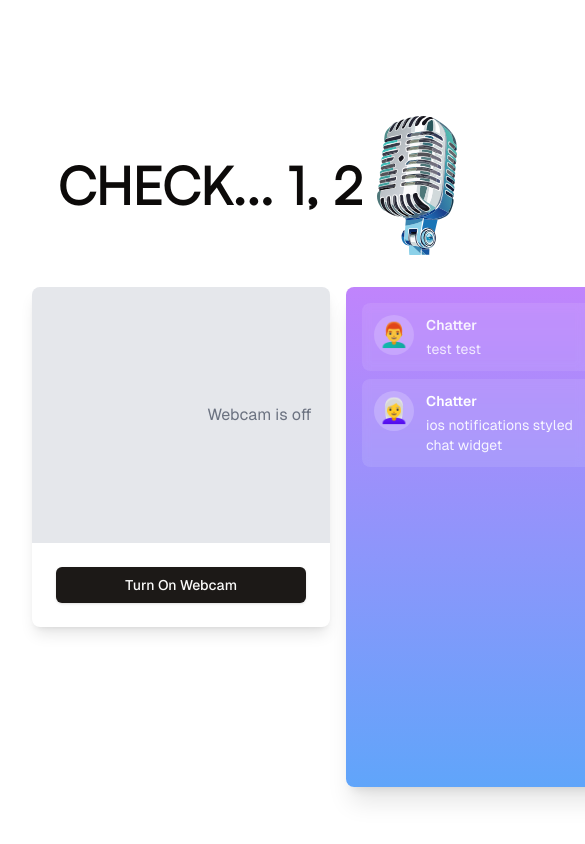
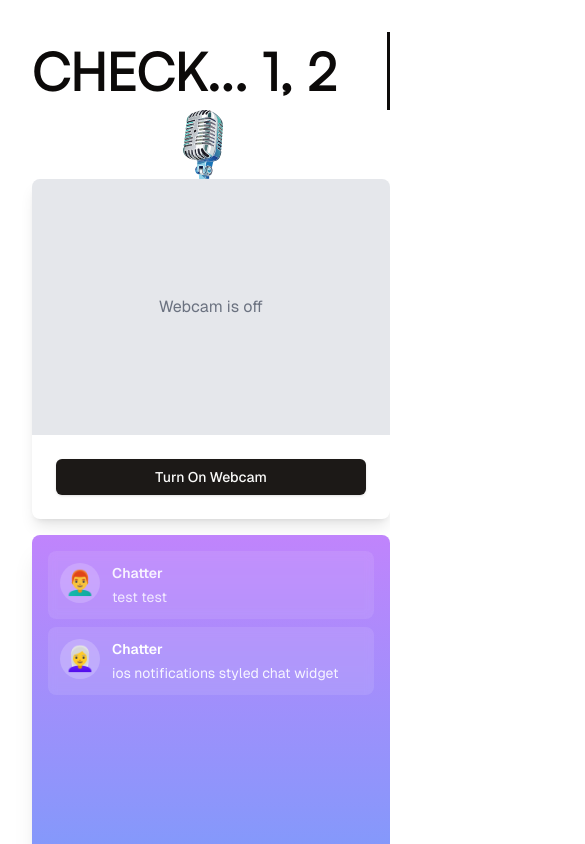
Before and after one commit to justinkahrs/check12, a Next.js app: page / in a window 390 px wide. Shown: the top 844 px of the page, 585 px wide, since content can reach past the window. Built offline with nearby package versions, Linux system fonts and the light colour scheme.

Commit message:
fix: Mobile layout, kinda - remove tailwind later

```diff
--- a/src/app/index.css
+++ b/src/app/index.css
@@ -2,6 +2,7 @@
   from {
     width: 0;
   }
+
   to {
     width: 100%;
   }
--- a/src/app/page.tsx
+++ b/src/app/page.tsx
@@ -1,4 +1,4 @@
-import { Grid2 as Grid } from "@mui/material";
+import { Grid } from "@mui/material";
 import localFont from "next/font/local";
 import Image from "next/image";
 
@@ -14,11 +14,42 @@ const satoshi = localFont({
 
 export default function Home() {
   return (
-    <div className="grid grid-rows-[20px_1fr_20px] items-center justify-items-center min-h-screen p-8 pb-20 gap-16 sm:p-20 font-[family-name:var(--font-geist-sans)]">
-      <main className="flex flex-col gap-8 row-start-2 items-center sm:items-start">
+    <Grid
+      container
+      direction="column"
+      justifyContent="flex-start"
+      alignItems="center"
+      sx={{
+        width: "100%",
+        maxWidth: 1200,
+        mx: "auto",
+        px: { xs: 4, sm: 20 },
+        pb: { xs: 12, sm: 20 },
+        pt: { xs: 4, sm: 8 },
+        gap: { xs: 4, sm: 8 },
+        fontFamily: "var(--font-geist-sans)",
+      }}
+    >
+      <Grid item xs={12} sx={{ width: "100%" }}>
+        <Grid
+          container
+          direction="column"
+          spacing={4}
+          alignItems={{ xs: "center", sm: "flex-start" }}
+          sx={{ margin: "inherit" }}
+        >
+          {/* Header Items */}
           <Grid container spacing={2}>
-          <Grid size={9} container direction="column" justifyContent="center">
-            <h1
+            <Grid
+              item
+              xs={12}
+              md={9}
+              lg={4}
+              container
+              direction="column"
+              justifyContent="center"
+            >
+              <div
                 className={`${satoshi.className} typewriter uppercase`}
                 style={{
                   fontSize: "52px",
@@ -26,28 +57,40 @@ export default function Home() {
                 }}
               >
                 Check... 1, 2
-            </h1>
+              </div>
             </Grid>
-          <Grid size={3} container alignItems="center" justifyContent="center">
+            <Grid
+              item
+              xs={12}
+              md={3}
+              container
+              alignItems="center"
+              justifyContent="center"
+              spacing={2}
+            >
               <Image
                 className="inline"
                 src={MicIcon}
                 alt="My Icon"
-              width={80}
-              height={80}
+                width={40}
+                height={40}
               />
             </Grid>
           </Grid>
 
           <Grid container spacing={2}>
-          <Grid size={8}>
+            <Grid item xs={12} md={8}>
               <StreamCheck />
             </Grid>
-          <Grid size={4}>
+            <Grid item xs={12} md={4}>
               <ChatComponentComponent />
             </Grid>
           </Grid>
-      </main>
-    </div>
+        </Grid>
+      </Grid>
+
+      {/* Bottom spacer */}
+      <Grid item xs={12} sx={{ height: 20 }} />
+    </Grid>
   );
 }
--- a/src/components/chat-component.tsx
+++ b/src/components/chat-component.tsx
@@ -57,7 +57,7 @@ export function ChatComponentComponent() {
   }, [counter, messages.length])
 
   return (
-    <div className="w-[285px] h-[500px] bg-gradient-to-b from-purple-400 to-blue-400 rounded-lg overflow-hidden shadow-xl">
+    <div className="w-full sm:w-[285px] flex-none h-[500px] bg-gradient-to-b from-purple-400 to-blue-400 rounded-lg overflow-hidden shadow-xl">
       <div
         ref={chatContainerRef}
         className="w-full h-full overflow-y-auto scrollbar-hide"
--- a/src/components/stream-check.tsx
+++ b/src/components/stream-check.tsx
@@ -133,9 +133,7 @@ export default function StreamCheck() {
       suppressHydrationWarning // figure out why this is happening for this component
     >
       <div
-        className={`aspect-video ${
-          isWebcamOn ? "" : "h-64 md:h-80 lg:h-96"
-        } bg-gray-200 relative`}
+        className="w-full max-w-full aspect-video h-64 md:h-80 lg:h-96 bg-gray-200 relative overflow-hidden"
       >
         {isWebcamOn ? (
           <video
```
Lines whose indentation alone changed are shown as unchanged.
